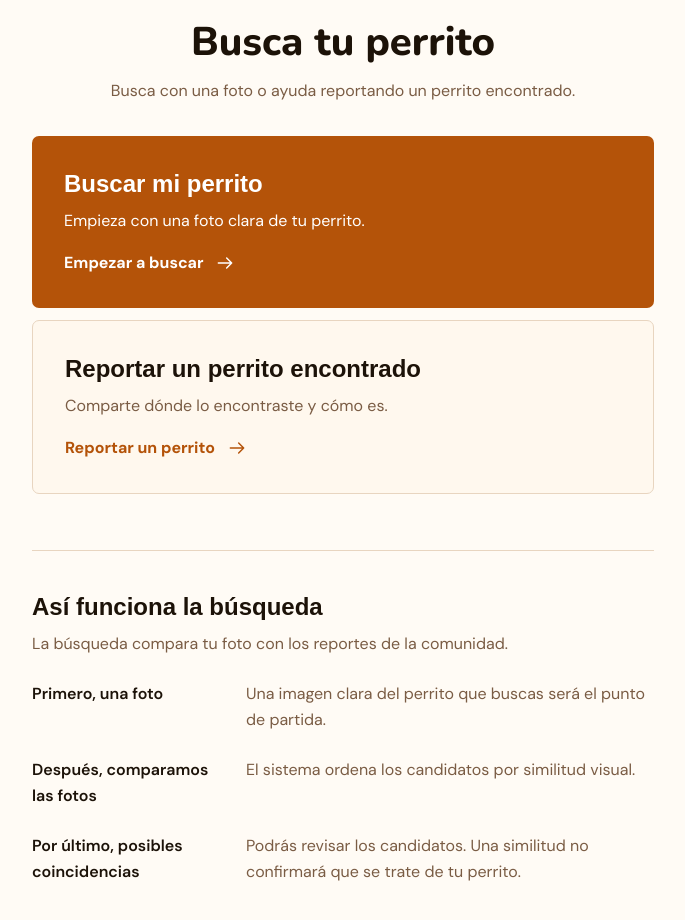
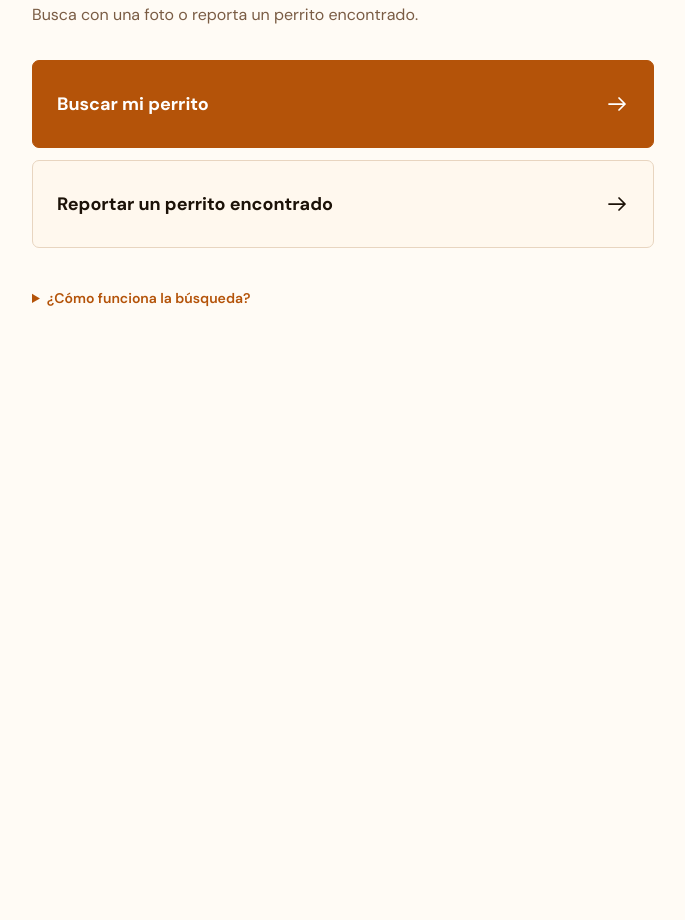
Before and after one commit to CSbastian/Busca_tu_perrito_Front, a Next.js app: page / in a window 1280 px wide. Shown: the part 168-1088 px from the top of the page, without its empty margins (297-982 px from the left). After the commit the page ends 800 px from the top, so only its background shows below. Built offline with nearby package versions, Linux system fonts and the light colour scheme; a web font is replaced by a local one.

Commit message:
style: simplify home actions and align the 404 screen

```diff
--- a/src/app/not-found.tsx
+++ b/src/app/not-found.tsx
@@ -2,19 +2,21 @@ import Link from "next/link";
 
 export default function NotFound() {
   return (
-    <main className="flex flex-1 flex-col items-center justify-center gap-6 p-6 text-center">
-      <p className="text-7xl font-bold text-blue-700 sm:text-8xl">404</p>
-      <h1 className="text-3xl font-bold">No encontramos esta página</h1>
-      <p className="max-w-md text-slate-600">
+    <main className="app-main flex-1">
+      <p className="mb-4 text-sm font-semibold text-accent-hover">Error 404</p>
+      <h1 className="page-heading">No encontramos esta página</h1>
+      <p className="page-intro">
         Puede que el enlace haya cambiado o que la dirección esté mal escrita.
         Vuelve al inicio para buscar o reportar un perrito.
       </p>
-      <Link
-        href="/"
-        className="rounded-lg bg-blue-700 px-6 py-3 font-semibold text-white hover:bg-blue-800 focus-visible:outline-2 focus-visible:outline-offset-4 focus-visible:outline-blue-600"
-      >
-        Volver al inicio
-      </Link>
+      <div className="report-success-actions">
+        <Link href="/" className="button-primary">
+          Volver al inicio
+        </Link>
+        <Link href="/buscar" className="button-secondary">
+          Buscar mi perrito
+        </Link>
+      </div>
     </main>
   );
 }
--- a/src/app/page.tsx
+++ b/src/app/page.tsx
@@ -1,65 +1,27 @@
 import ActionCard from "@/components/ActionCard";
-import Icon from "@/components/Icon";
 
 export default function HomePage() {
   return (
     <main className="app-main flex-1">
-      <header className="text-center">
-        <div className="mx-auto mb-5 flex h-14 w-14 items-center justify-center rounded-ui bg-mark text-ink">
-          <Icon name="paw" className="h-8 w-8" />
-        </div>
-        <h1 className="page-heading">Busca tu perrito</h1>
-        <p className="page-intro mx-auto">
-          Busca con una foto o ayuda reportando un perrito encontrado.
+      <header>
+        <h1 className="page-heading">¿Qué necesitas hacer?</h1>
+        <p className="page-intro">
+          Busca con una foto o reporta un perrito encontrado.
         </p>
       </header>
       <nav aria-label="Acciones principales" className="mt-8 grid gap-3">
-        <ActionCard
-          href="/buscar"
-          title="Buscar mi perrito"
-          description="Empieza con una foto clara de tu perrito."
-          actionLabel="Empezar a buscar"
-          primary
-        />
-        <ActionCard
-          href="/reportar"
-          title="Reportar un perrito encontrado"
-          description="Comparte dónde lo encontraste y cómo es."
-          actionLabel="Reportar un perrito"
-        />
+        <ActionCard href="/buscar" title="Buscar mi perrito" primary />
+        <ActionCard href="/reportar" title="Reportar un perrito encontrado" />
       </nav>
-      <section
-        aria-labelledby="how-search-works"
-        className="mt-10 border-t border-line pt-8 sm:mt-14 sm:pt-10"
-      >
-        <h2 id="how-search-works" className="text-2xl">
-          Así funciona la búsqueda
-        </h2>
-        <p className="mt-2 max-w-2xl leading-relaxed text-muted">
-          La búsqueda compara tu foto con los reportes de la comunidad.
+      <details className="mt-7 text-sm text-muted">
+        <summary className="min-h-11 cursor-pointer content-center rounded-ui font-semibold text-accent focus-visible:outline-2 focus-visible:outline-offset-4 focus-visible:outline-accent">
+          ¿Cómo funciona la búsqueda?
+        </summary>
+        <p className="mt-2 max-w-prose leading-relaxed">
+          Comparamos tu foto con los reportes de la comunidad y mostramos
+          candidatos para que los revises. El parecido no confirma la identidad.
         </p>
-        <ol className="how-steps">
-          <li>
-            <h3 className="font-semibold">Primero, una foto</h3>
-            <p>
-              Una imagen clara del perrito que buscas será el punto de partida.
-            </p>
-          </li>
-          <li>
-            <h3 className="font-semibold">Después, comparamos las fotos</h3>
-            <p>El sistema ordena los candidatos por similitud visual.</p>
-          </li>
-          <li>
-            <h3 className="font-semibold">
-              Por último, posibles coincidencias
-            </h3>
-            <p>
-              Podrás revisar los candidatos. Una similitud no confirmará que se
-              trate de tu perrito.
-            </p>
-          </li>
-        </ol>
-      </section>
+      </details>
     </main>
   );
 }
--- a/src/components/ActionCard.tsx
+++ b/src/components/ActionCard.tsx
@@ -4,35 +4,23 @@ import Icon from "@/components/Icon";
 type ActionCardProps = {
   href: string;
   title: string;
-  description: string;
-  actionLabel: string;
   primary?: boolean;
 };
 
 export default function ActionCard({
   href,
   title,
-  description,
-  actionLabel,
   primary = false,
 }: ActionCardProps) {
   return (
     <Link
       href={href}
-      className={`group flex flex-col rounded-ui p-5 transition-colors duration-150 focus-visible:outline-2 focus-visible:outline-offset-4 focus-visible:outline-accent sm:p-8 ${primary ? "bg-accent text-white hover:bg-accent-hover selection:bg-surface selection:text-ink" : "border border-line bg-surface text-ink hover:border-accent selection:bg-soft-strong selection:text-ink"}`}
+      className={`group flex min-h-22 items-center justify-between gap-5 rounded-ui border p-5 transition-colors duration-150 focus-visible:outline-2 focus-visible:outline-offset-4 focus-visible:outline-accent sm:p-6 ${primary ? "border-accent bg-accent text-white hover:bg-accent-hover selection:bg-surface selection:text-ink" : "border-line bg-surface text-ink hover:border-accent selection:bg-soft-strong selection:text-ink"}`}
     >
-      <h2 className="text-balance text-2xl font-normal">{title}</h2>
-      <p
-        className={`mt-2 max-w-md text-pretty leading-relaxed ${primary ? "text-white" : "text-muted"}`}
-      >
-        {description}
-      </p>
-      <span
-        className={`mt-auto flex items-center gap-3 pt-4 font-bold underline-offset-4 group-hover:underline group-focus-visible:underline ${primary ? "text-white" : "text-accent"}`}
-      >
-        {actionLabel}
-        <Icon name="arrow" />
+      <span className="min-w-0 text-lg font-bold underline-offset-4 group-hover:underline group-focus-visible:underline">
+        {title}
       </span>
+      <Icon name="arrow" className="h-6 w-6" />
     </Link>
   );
 }
```
